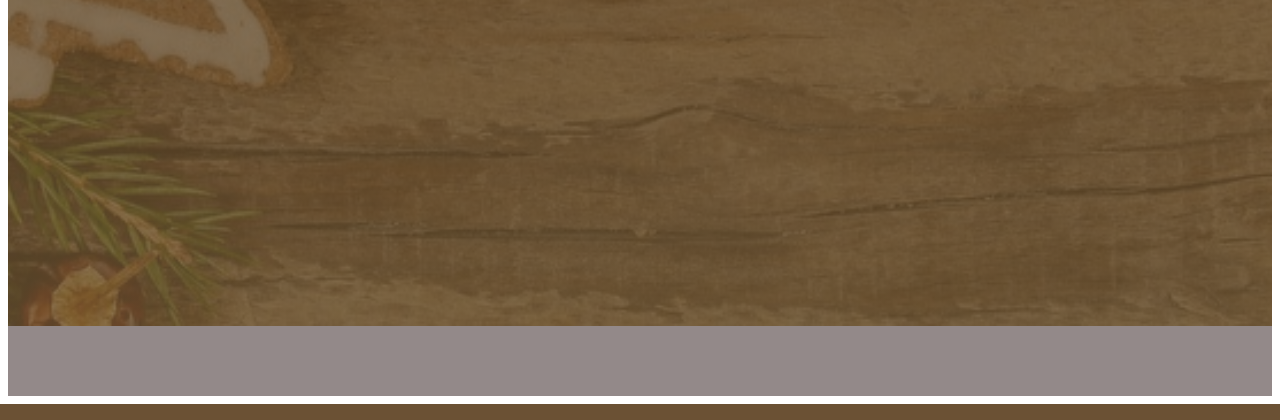
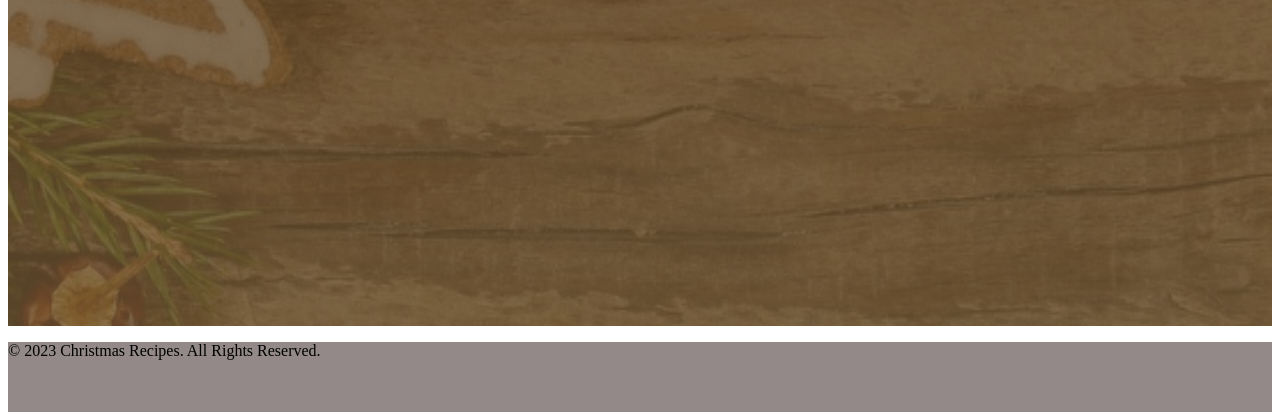
Before and after one commit to anaalumu/webs_with_virtual, a Flask app: page /signup in a window 1280 px wide. Shown: the part 972-1392 px from the top of the page. Run offline with Flask 3, Linux system fonts and the light colour scheme.

Commit message:
finished

```diff
--- a/recipes/templates/base.html
+++ b/recipes/templates/base.html
@@ -44,7 +44,7 @@
     </section>
 
     <footer>
-        <!--  pie de página -->
+        <p>&copy; 2023  Christmas Recipes. All Rights Reserved.</p>
     </footer>
 </body>
 
```
Also changed, not shown: 1 other file.
